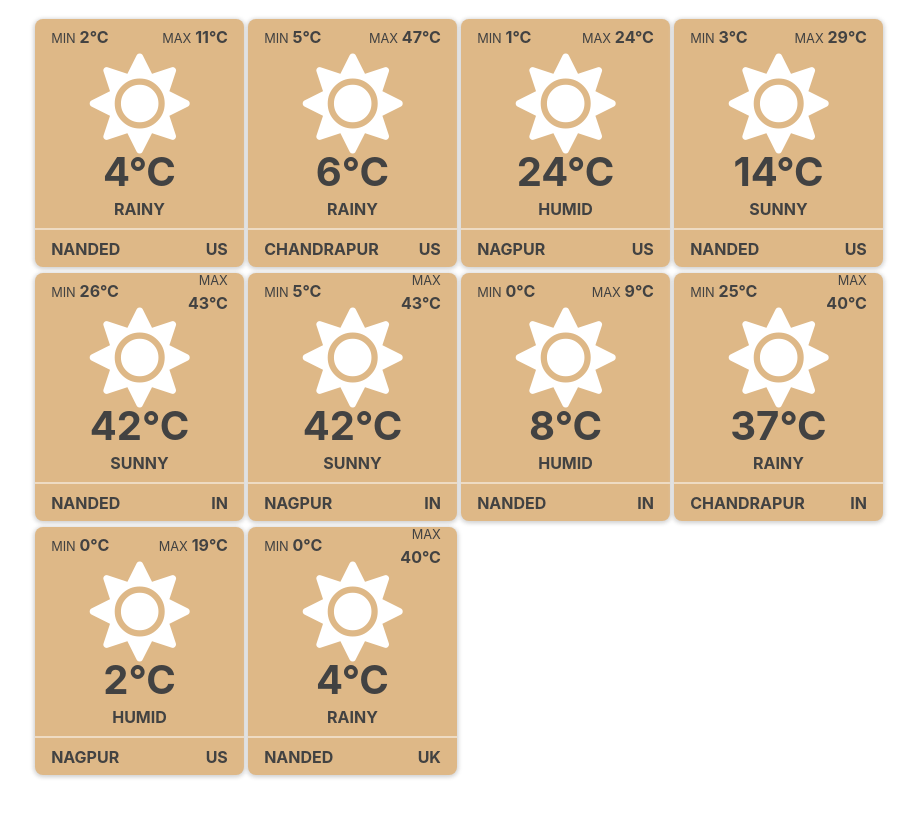
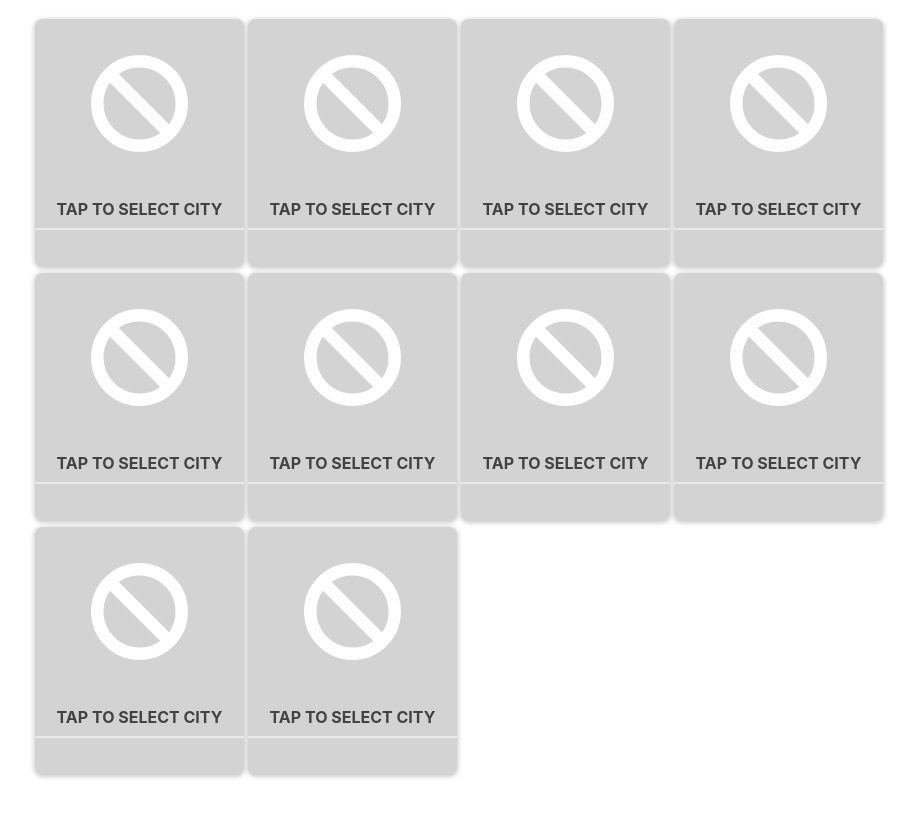
Before and after one commit to sanketd617/ng-weather, an Angular app: page / in a window 1280 px wide. Shown: the top 818 px of the page, without its empty margins (181-1098 px from the left). Built offline with nearby package versions, Linux system fonts and the light colour scheme.

Commit message:
Backface added..

```diff
--- a/src/app/app.module.ts
+++ b/src/app/app.module.ts
@@ -3,6 +3,7 @@ import { NgModule } from '@angular/core';
 
 import { AppComponent } from './app.component';
 import { CityComponent } from './city/city.component';
+import {FormsModule} from '@angular/forms';
 
 @NgModule({
   declarations: [
@@ -10,7 +11,8 @@ import { CityComponent } from './city/city.component';
     CityComponent
   ],
   imports: [
-    BrowserModule
+    BrowserModule,
+    FormsModule
   ],
   providers: [],
   exports: [],
--- a/src/app/city/city.component.css
+++ b/src/app/city/city.component.css
@@ -13,11 +13,20 @@
   height: 98%;
   width: 98%;
   box-shadow: 1px 1px 5px lightgray, -1px 1px 5px lightgray;
-  background-color: burlywood;
   text-transform: uppercase;
   border-radius: 0.5rem;
   font-weight: bold;
   color: #424242;
+  transition-duration: 0.3s;
+  backface-visibility: hidden;
+}
+
+.root > .content.rotated{
+  transform: rotateY(180deg);
+}
+
+.root > .content.back{
+  background-color: lightskyblue !important;
 }
 
 .root > .content > *{
@@ -91,3 +100,18 @@
   background-color: rgba(255, 255, 255, 0.5);
   padding: 0;
 }
+
+
+/*backface*/
+
+.root > .content.back > *{
+  padding: 0.5rem;
+}
+
+.root > .content.back .options{
+  height: 70%;
+}
+
+.root > .content.back .form{
+  height: 30%;
+}
--- a/src/app/city/city.component.html
+++ b/src/app/city/city.component.html
@@ -1,23 +1,35 @@
 
 <div class="root">
-  <div class="content">
+  <div (click)="rotated = !rotated" [class]="rotated ? 'content rotated' : 'content'" [ngStyle]="{'background-color': (background ? background[0] : 'lightgrey')}">
     <div class="min-max">
-      <div class="min"><small>min</small> {{min}}°C</div>
-      <div class="max"><small>max</small> {{max}}°C</div>
+      <div class="min"><small>{{ min ? 'min' : ''}}</small> {{ min ? min+'°C' : ''}}</div>
+      <div class="max"><small>{{ max ? 'max' : ''}}</small> {{ max ? max+'°C' : ''}}</div>
     </div>
     <div class="icon">
-      <i class="fas fa-sun"></i>
+      <i [class]="icon ? icon : 'fas fa-ban'"></i>
     </div>
     <div class="temp">
-      {{temp}}°C
+      {{ temp ? temp+'°C' : ''}}
     </div>
     <div class="temp-desc">
-      {{description}}
+      {{ description ? description: 'Tap to select city'}}
     </div>
     <div class="divider"></div>
     <div class="city-country">
-      <div class="city">{{city}}</div>
-      <div class="country">{{country}}</div>
+      <div class="city">{{ city ? city+'°C' : ''}}</div>
+      <div class="country">{{ country ? country+'°C' : ''}}</div>
     </div>
   </div>
+
+  <div [class]="!rotated ? 'content back rotated' : 'content back'">
+    <div class="form">
+      <div class="form-group">
+        <input (keyup)="cityChanged()" [(ngModel)]="city" placeholder="City.." type="text" class="form-control" id="city">
+      </div>
+    </div>
+    <div class="options">
+      options
+    </div>
+
+  </div>
 </div>
--- a/src/app/city/city.component.ts
+++ b/src/app/city/city.component.ts
@@ -1,4 +1,28 @@
 import { Component, OnInit } from '@angular/core';
+
+const icons = {
+  'clear sky': ['fas fa-sun', 'far fa-moon'],
+  'few clouds': ['fas fa-cloud-sun', 'fas fa-cloud-moon'],
+  'scattered clouds': ['fas fa-cloud-meatball', 'fas fa-cloud-meatball'],
+  'broken clouds': ['fas fa-cloud-meatball', 'fas fa-cloud-meatball'],
+  'shower rain': ['fas fa-cloud-sun-rain', 'fas fa-cloud-moon-rain'],
+  'rain': ['fas fa-cloud-showers-heavy', 'fas fa-cloud-showers-heavy'],
+  'thunderstorm': ['fas fa-bolt', 'fas fa-bolt'],
+  'snow': ['fas fa-snowflake', 'fas fa-snowflake'],
+  'mist': ['fas fa-water', 'fas fa-water']
+};
+
+const background = {
+  'clear sky': ['#ffd600', '#311b92'],
+  'few clouds': ['#b3e5fc', '#1a237e'],
+  'scattered clouds': ['#e1f5fe', '#536dfe'],
+  'broken clouds': ['#e1f5fe', '#536dfe'],
+  'shower rain': ['#4dd0e1', '#311b92'],
+  'rain': ['#4dd0e1', '#311b92'],
+  'thunderstorm': ['#4dd0e1', '#311b92'],
+  'snow': ['#bbdefb', '#90caf9'],
+  'mist': ['#bbdefb', '#90caf9']
+};
 
 @Component({
   selector: 'app-city',
@@ -12,30 +36,31 @@ export class CityComponent implements OnInit {
   min: number;
   max: number;
   description: string;
-
-  icons = [];
+  icon: string;
+  background: string;
+  rotated = false;
+  timer: number;
 
   constructor() {
-    this.city = ['Chandrapur', 'Nagpur', 'Nanded'][Math.floor(Math.random() * 3)];
-    this.country = ['IN', 'US', 'UK'][Math.floor(Math.random() * 3)];
-    this.temp = Math.floor(Math.random() * 45);
-    this.min = Math.floor(Math.random() * this.temp);
-    this.max = Math.floor(Math.random() * (50 - this.temp)) + this.temp;
-    this.description = ['Humid', 'Sunny', 'Rainy'][Math.floor(Math.random() * 3)];
-    this.icons = {
-        'clear sky': ['fas fa-sun', 'far fa-moon'],
-        'few clouds': ['fas fa-cloud-sun', 'fas fa-cloud-moon'],
-        'scattered clouds': ['fas fa-cloud-meatball', 'fas fa-cloud-meatball'],
-        'broken clouds': ['fas fa-cloud-meatball', 'fas fa-cloud-meatball'],
-        'shower rain': ['fas fa-cloud-sun-rain', 'fas fa-cloud-moon-rain'],
-        'rain': ['fas fa-cloud-showers-heavy', 'fas fa-cloud-showers-heavy'],
-        'thunderstorm': ['fas fa-bolt', 'fas fa-bolt'],
-        'snow': ['fas fa-snowflake', 'fas fa-snowflake'],
-        'mist': ['fas fa-water', 'fas fa-water']
-      };
+    // this.city = ['Chandrapur', 'Nagpur', 'Nanded'][Math.floor(Math.random() * 3)];
+    // this.country = ['IN', 'US', 'UK'][Math.floor(Math.random() * 3)];
+    // this.temp = Math.floor(Math.random() * 45);
+    // this.min = Math.floor(Math.random() * this.temp);
+    // this.max = Math.floor(Math.random() * (50 - this.temp)) + this.temp;
+    // this.description = ['clear sky', 'few clouds', 'scattered clouds', 'broken clouds', 'shower rain', 'rain', 'thunderstorm', 'snow', 'mist'][Math.floor(Math.random() * 9)];
+    // this.icon = icons[this.description][0];
+    // this.background = background[this.description];
   }
 
   ngOnInit() {
   }
 
+  cityChanged() {
+    clearTimeout(this.timer);
+
+    this.timer = setTimeout(() => {
+      console.log(this.city);
+    }, 1000);
+  }
+
 }
```
